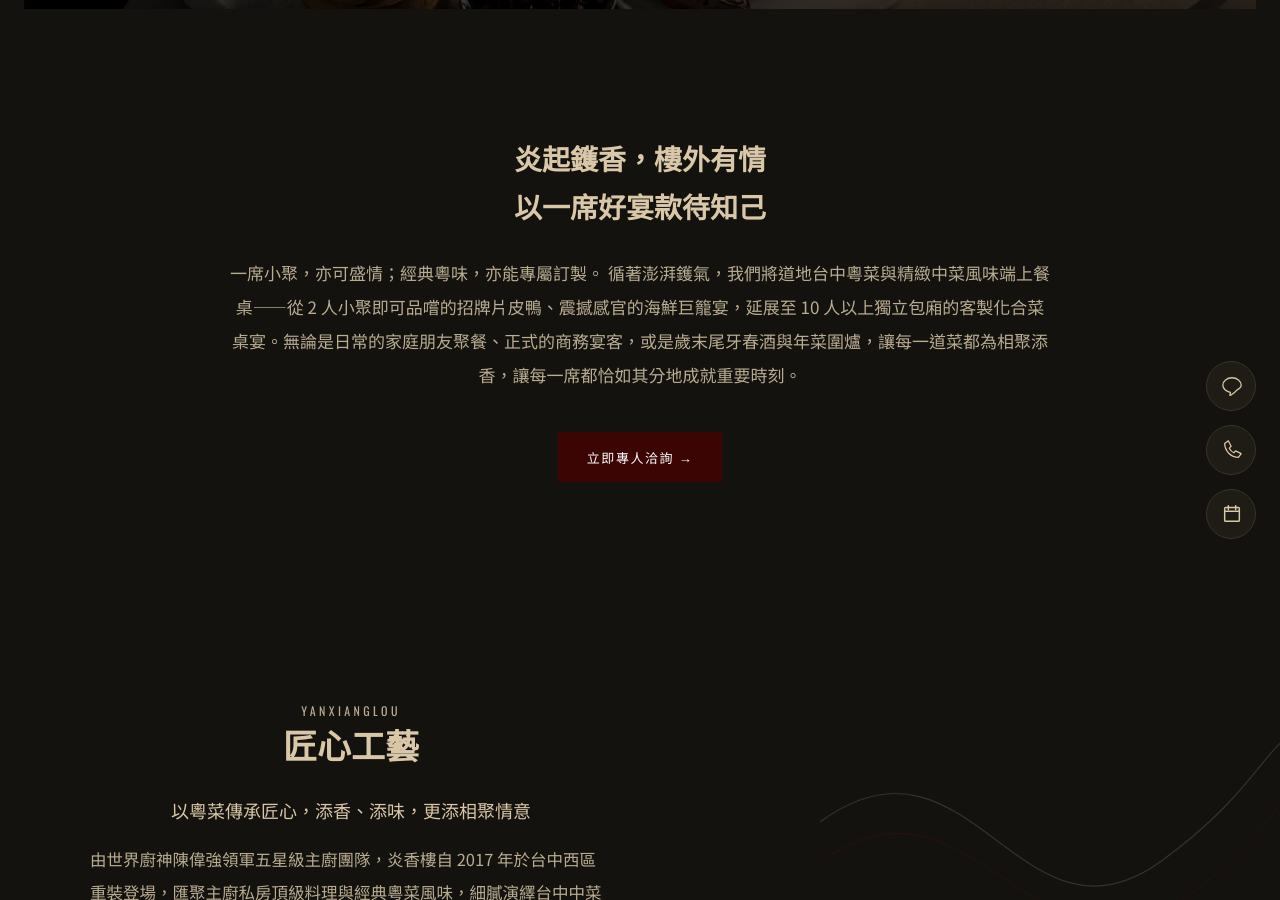
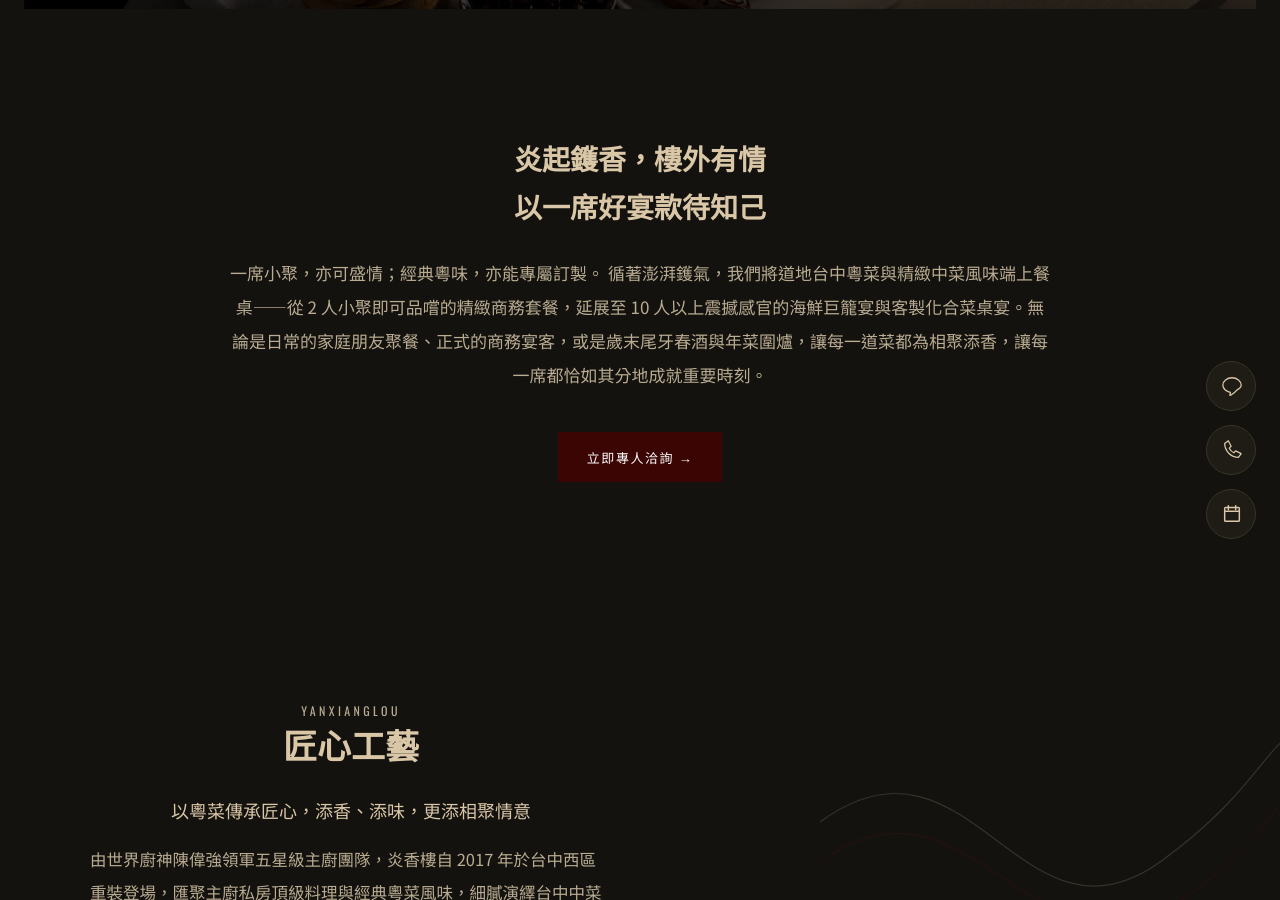
Before and after one commit to yanxianglou/yanxianglou.github.io, a Jekyll site: the page built from index.html, in a window 1280 px wide and 900 px high, scrolled down 635 px. Built offline with Jekyll 4.4.1, drawn with Linux system fonts in a browser that asks for light colours.

Commit message:
Update 導覽頁設定 “site_settings”

```diff
--- a/_data/site-settings.yml
+++ b/_data/site-settings.yml
@@ -36,7 +36,7 @@ statement:
   body: >-
     一席小聚，亦可盛情；經典粵味，亦能專屬訂製。
 
-    循著澎湃鑊氣，我們將道地台中粵菜與精緻中菜風味端上餐桌——從 2 人小聚即可品嚐的招牌片皮鴨、震撼感官的海鮮巨籠宴，延展至 10 人以上獨立包廂的客製化合菜桌宴。無論是日常的家庭朋友聚餐、正式的商務宴客，或是歲末尾牙春酒與年菜圍爐，讓每一道菜都為相聚添香，讓每一席都恰如其分地成就重要時刻。
+    循著澎湃鑊氣，我們將道地台中粵菜與精緻中菜風味端上餐桌——從 2 人小聚即可品嚐的精緻商務套餐，延展至 10 人以上震撼感官的海鮮巨籠宴與客製化合菜桌宴。無論是日常的家庭朋友聚餐、正式的商務宴客，或是歲末尾牙春酒與年菜圍爐，讓每一道菜都為相聚添香，讓每一席都恰如其分地成就重要時刻。
   cta_text: 立即專人洽詢
   cta_link: https://page.line.me/mew1122i?oat_content=url&openQrModal=true
 faq:
```
